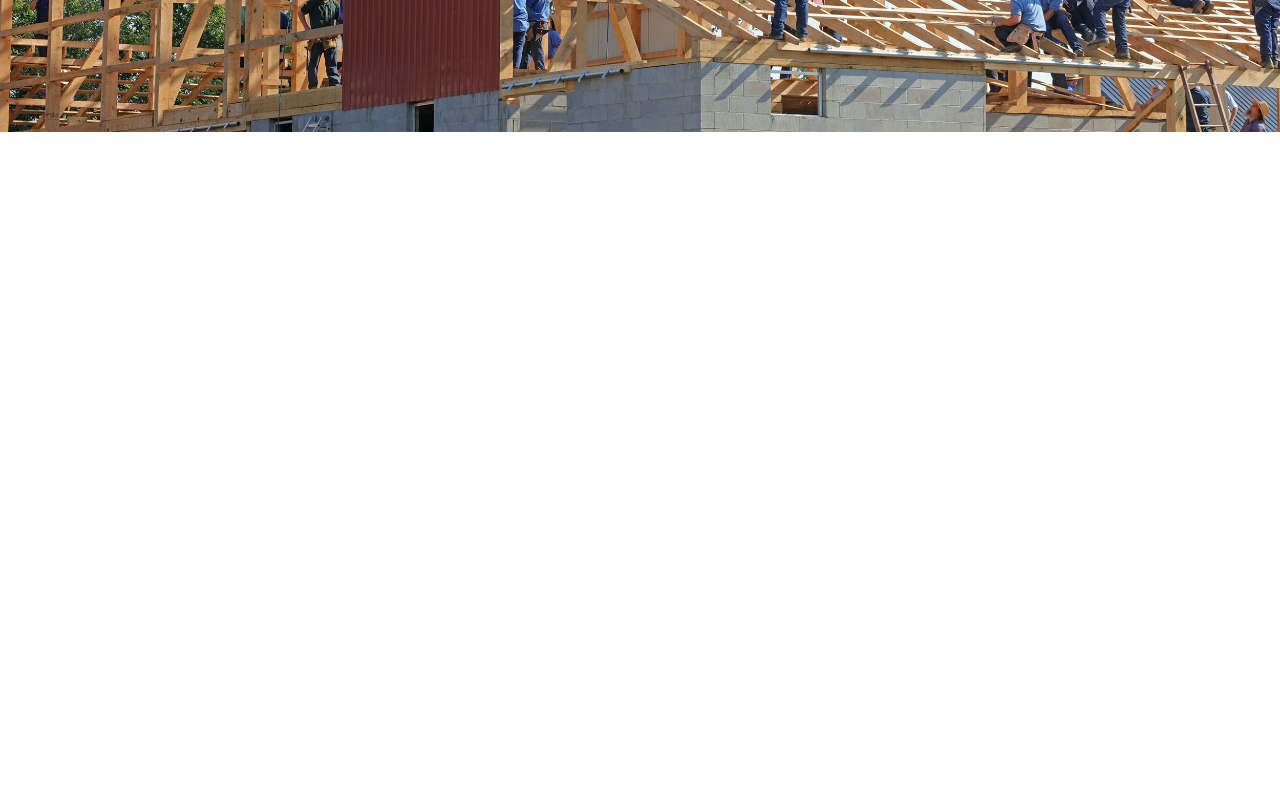
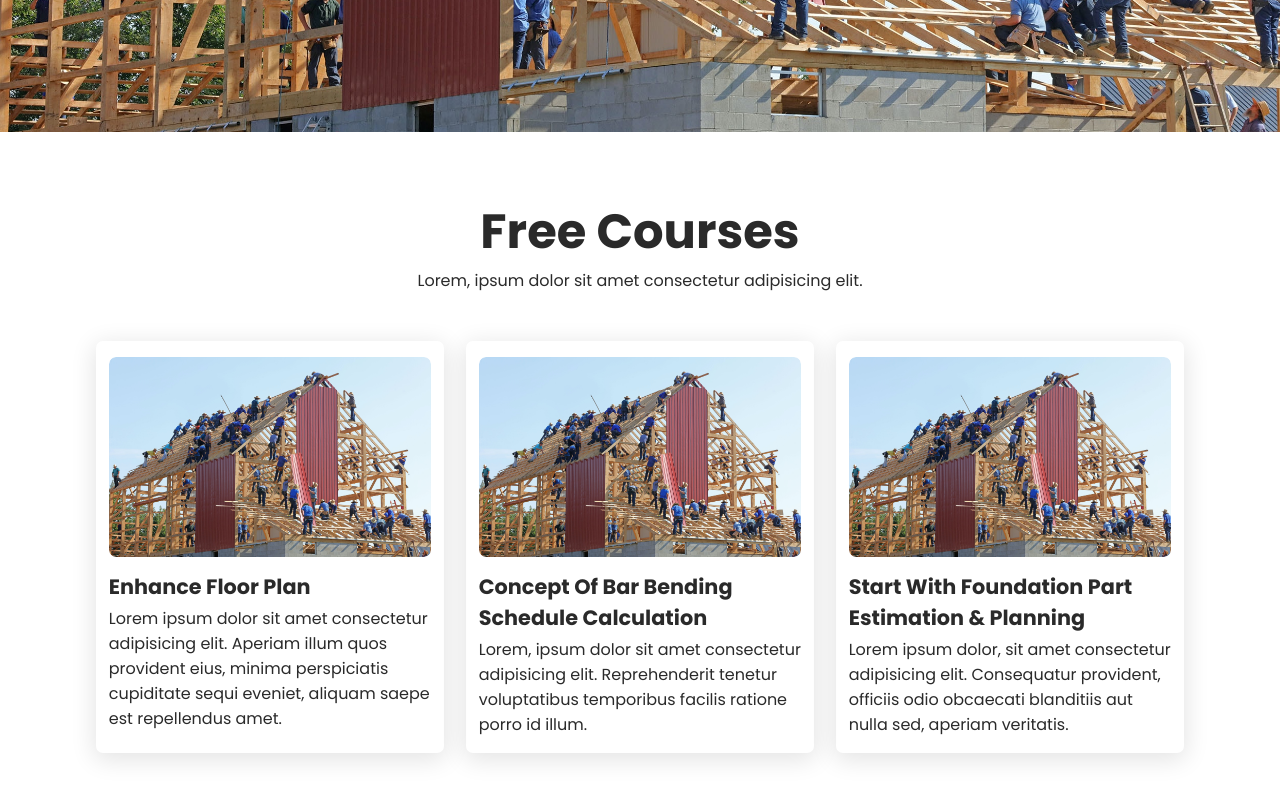
Before and after one commit to adarshsahu2803/civil-guruji-auth, a React (Vite) app in the folder client/: page / in a window 1280 px wide. Shown: the part 668-1468 px from the top of the page. Before the commit the page ends 807 px from the top, so only its background shows below. Built offline with nearby package versions, Linux system fonts and the light colour scheme.

Commit message:
Course cards created

```diff
--- /dev/null
+++ b/client/src/components/CourseData.jsx
@@ -0,0 +1,15 @@
+import "../css/Courses.css";
+
+function CourseData(props){
+    return (
+        <div className="c-card">
+            <div className="c-image">
+                <img src={props.image} alt=""/>
+            </div>
+            <h4>{props.heading}</h4>
+            <p>{props.text}</p>
+        </div>
+    );
+}
+
+export default CourseData;
--- /dev/null
+++ b/client/src/components/Courses.jsx
@@ -0,0 +1,33 @@
+import "../css/Courses.css";
+import CourseData from "./CourseData"
+import Course1 from "../assets/1.jpg"
+import Course2 from "../assets/1.jpg"
+import Course3 from "../assets/1.jpg"
+
+function Courses() {
+    return (
+        <div className="course">
+            <h1>Free Courses</h1>
+            <p>Lorem, ipsum dolor sit amet consectetur adipisicing elit.</p>
+            <div className="coursecard">
+                <CourseData
+                    image={Course1}
+                    heading="Enhance Floor Plan"
+                    text="Lorem ipsum dolor sit amet consectetur adipisicing elit. Aperiam illum quos provident eius, minima perspiciatis cupiditate sequi eveniet, aliquam saepe est repellendus amet."
+                />
+                <CourseData
+                    image={Course2}
+                    heading="Concept Of Bar Bending Schedule Calculation"
+                    text="Lorem, ipsum dolor sit amet consectetur adipisicing elit. Reprehenderit tenetur voluptatibus temporibus facilis ratione porro id illum."
+                />
+                <CourseData
+                    image={Course3}
+                    heading="Start With Foundation Part Estimation & Planning"
+                    text="Lorem ipsum dolor, sit amet consectetur adipisicing elit. Consequatur provident, officiis odio obcaecati blanditiis aut nulla sed, aperiam veritatis."
+                />
+            </div>
+        </div>
+    );
+}
+
+export default Courses;
--- /dev/null
+++ b/client/src/css/Courses.css
@@ -0,0 +1,58 @@
+.course{
+    margin: 4rem 6rem;
+    color: #2a2a2a;
+}
+
+.course h1{
+    font-size: 3rem;
+}
+
+.coursecard{
+    margin-top: 3rem;
+    display: flex;
+    justify-content: space-between;
+}
+
+.c-card{
+    width: 32%;
+    text-align: start;
+    box-shadow: 0 5px 25px 2px rgba(0, 0, 0, 0.11);
+    border-radius: 7px;
+    cursor: pointer;
+    padding: 1rem .8rem;
+}
+
+.c-image{
+    height: 200px;
+    overflow: hidden;
+    border-radius: 7px;
+}
+
+.c-image img{
+    width: 100%;
+    height: 100%;
+    transition: 0.3s ease-in-out;
+    border-radius: 7px;
+}
+
+.c-image:hover img{
+    transform: scale(1.3);
+}
+
+.c-card h4{
+    font-size: 1.3rem;
+    padding: .9rem 0 .2rem 0;
+}
+
+@media screen and (max-width:850px){
+    .course{
+        margin: 4rem 2rem;
+    }
+    .coursecard{
+        flex-direction: column;
+    }
+    .c-card{
+        width:100%;
+        margin-bottom: 1.5rem;
+    }
+}
--- a/client/src/pages/Home.jsx
+++ b/client/src/pages/Home.jsx
@@ -2,6 +2,7 @@ import Hero from "../components/Hero"
 import HomeImg from "../assets/1.jpg"
 import React, { useContext } from 'react';
 import { UserContext } from "../contexts/UserContext";
+import Courses from "../components/Courses";
 
 function Home (){
     const userObj = useContext(UserContext);
@@ -20,6 +21,7 @@ function Home (){
             url="/service"
             btnClass="show"
         />
+        <Courses />
         </>
     );
 }
--- a/client/src/pages/Service.jsx
+++ b/client/src/pages/Service.jsx
@@ -1,5 +1,6 @@
 import Hero from "../components/Hero"
 import AboutImg from "../assets/1.jpg"
+import Courses from "../components/Courses";
 
 function Service (){
     return(
@@ -10,6 +11,7 @@ function Service (){
             title="Service"
             btnClass="hide"
         />
+        <Courses />
         </>
     )
 }
```
